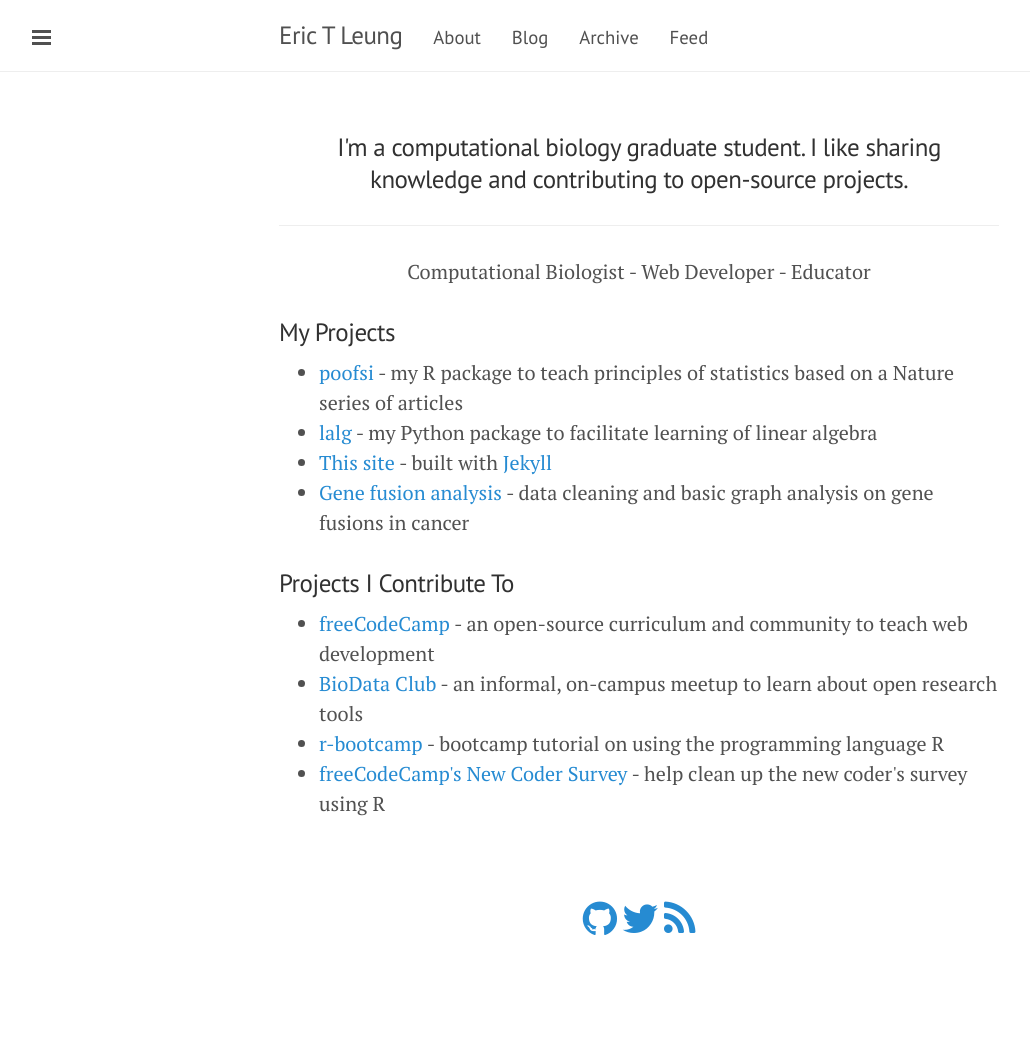
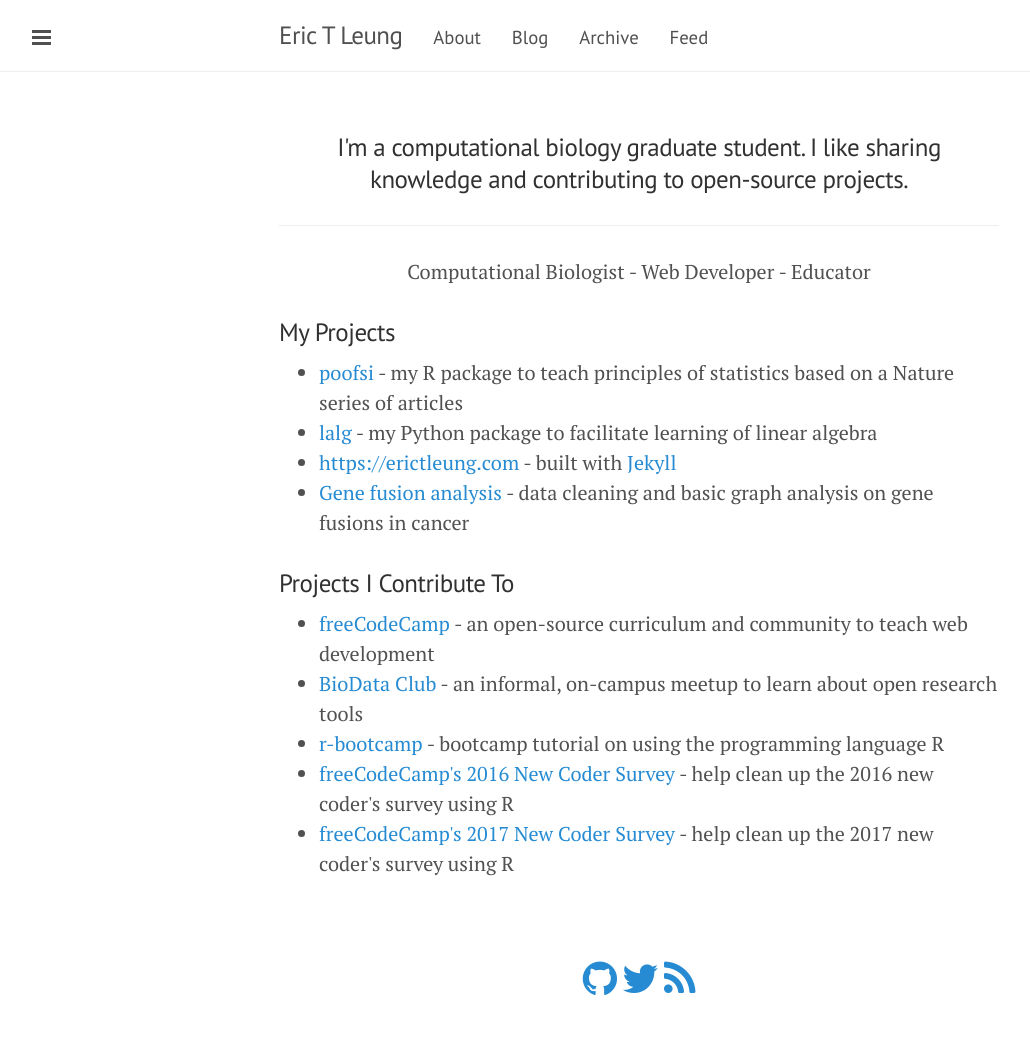
Before and after one commit to erictleung/erictleung.github.io, a Jekyll site: the page built from index.html, in a window 1280 px wide. Shown: the whole page, without its empty margins (1-1031 px from the left). Built offline with Jekyll 4.4.1, drawn with Linux system fonts in a browser that asks for light colours; nearby versions of some CDN libraries; before the commit the page ends 981 px from its top, so only the background shows below that.

Commit message:
Update projects on landing page
Specify years for the coding survey as there are now two. Additionally,
rather than reference this site as "this site", it was changed to the
site URL instead.

```diff
--- a/index.html
+++ b/index.html
@@ -20,7 +20,7 @@
     <a href="//github.com/erictleung/lalg">lalg</a> - my Python package to facilitate learning of linear algebra
   </li>
   <li>
-    <a href="//github.com/erictleung/erictleung.github.io">This site</a> -
+    <a href="//github.com/erictleung/erictleung.github.io">https://erictleung.com</a> -
     built with <a href="//jekyllrb.com">Jekyll</a>
   </li>
   <li>
@@ -41,6 +41,9 @@
     <a href="//github.com/laderast/r-bootcamp">r-bootcamp</a> - bootcamp tutorial on using the programming language R
   </li>
   <li>
-    <a href="//github.com/FreeCodeCamp/2016-new-coder-survey">freeCodeCamp's New Coder Survey</a> - help clean up the new coder's survey using R
+    <a href="//github.com/freeCodeCamp/2016-new-coder-survey">freeCodeCamp's 2016 New Coder Survey</a> - help clean up the 2016 new coder's survey using R
+  </li>
+  <li>
+    <a href="//github.com/freeCodeCamp/2017-new-coder-survey">freeCodeCamp's 2017 New Coder Survey</a> - help clean up the 2017 new coder's survey using R
   </li>
 </ul>
```
